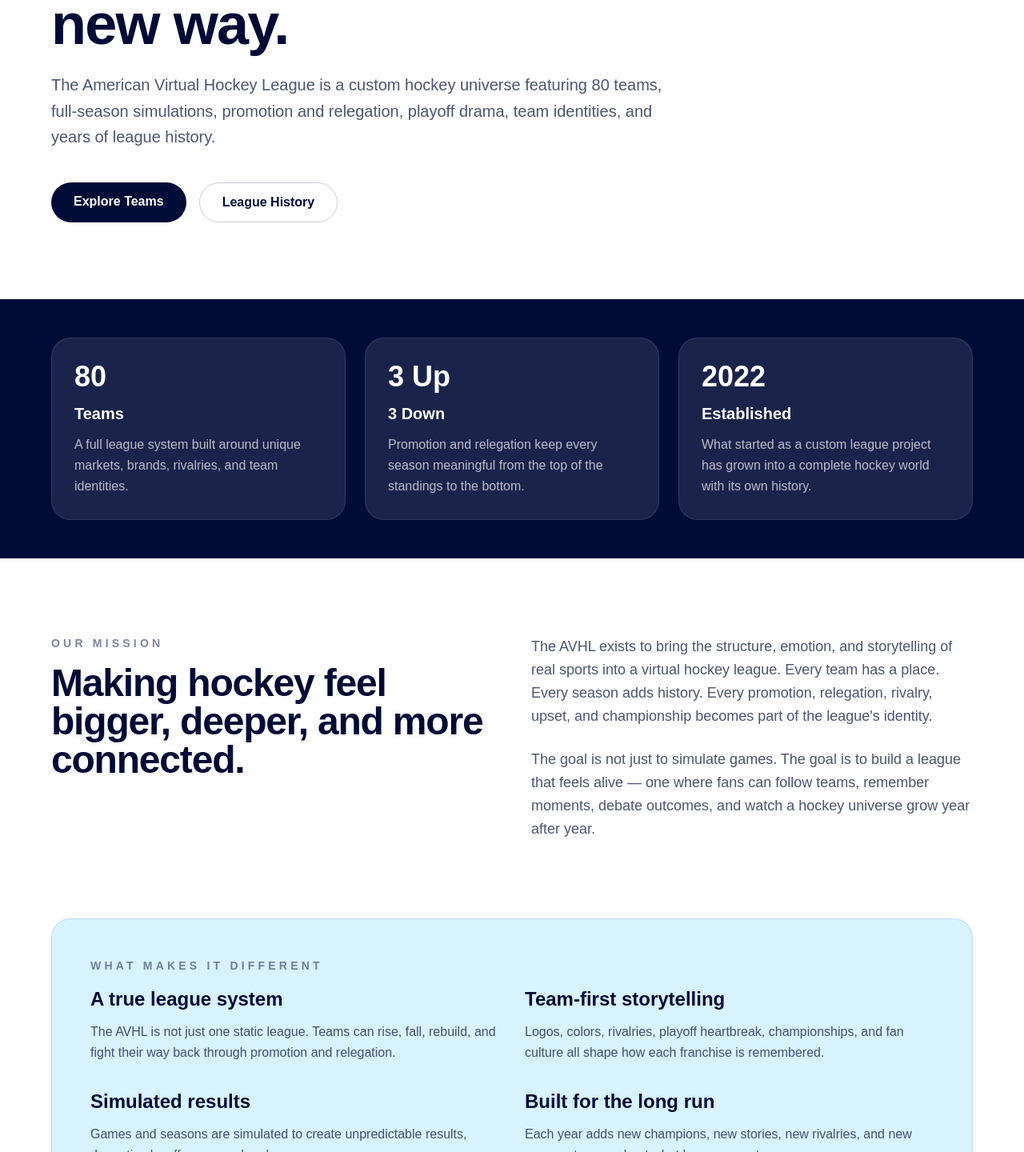
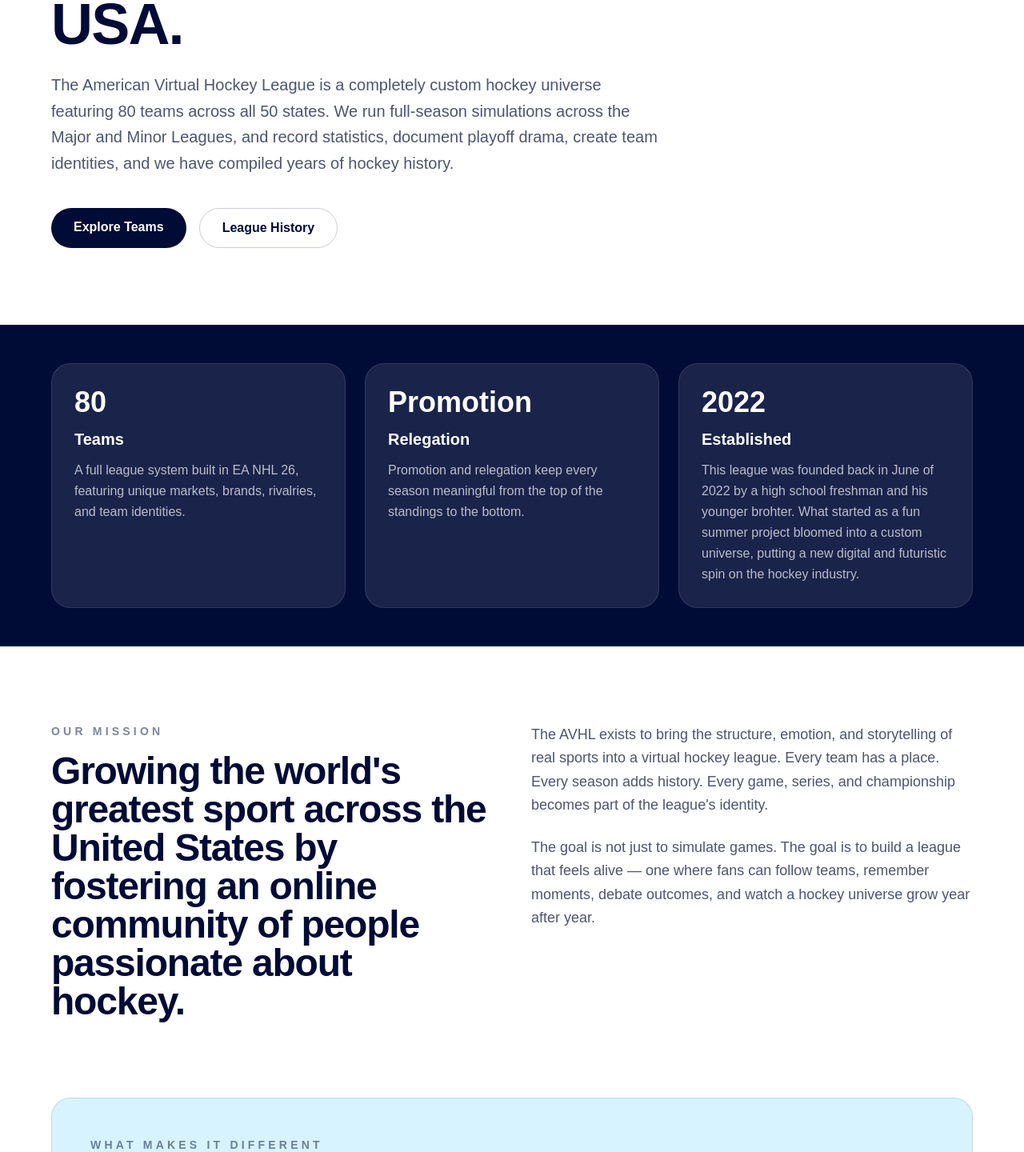
Before and after one commit to cheekssurviv/avhl-site, a Next.js app: page /info in a window 1280 px wide. Shown: the part 210-1650 px from the top of the page at 80% size. Built offline with nearby package versions, Linux system fonts and the light colour scheme.

Commit message:
Update page.js

```diff
--- a/src/app/info/page.js
+++ b/src/app/info/page.js
@@ -10,14 +10,13 @@ export default function InfoPage() {
           </p>
 
           <h1 className="text-5xl md:text-7xl font-black tracking-tight max-w-4xl">
-            Built to grow the game in a new way.
+            Growing hockey in the USA.
           </h1>
 
           <p className="mt-6 text-lg md:text-xl text-[#000B36]/70 max-w-3xl leading-relaxed">
-            The American Virtual Hockey League is a custom hockey universe
-            featuring 80 teams, full-season simulations, promotion and
-            relegation, playoff drama, team identities, and years of league
-            history.
+            The American Virtual Hockey League is a completely custom hockey universe
+            featuring 80 teams across all 50 states. We run full-season simulations across the Major and Minor Leagues,
+            and record statistics, document playoff drama, create team identities, and we have compiled years of hockey history.
           </p>
 
           <div className="mt-10 flex flex-col sm:flex-row gap-4">
@@ -44,14 +43,14 @@ export default function InfoPage() {
             <p className="text-4xl font-black">80</p>
             <h2 className="text-xl font-black mt-3">Teams</h2>
             <p className="text-white/70 mt-3 leading-relaxed">
-              A full league system built around unique markets, brands,
+              A full league system built in EA NHL 26, featuring unique markets, brands,
               rivalries, and team identities.
             </p>
           </div>
 
           <div className="rounded-3xl bg-white/10 p-7 border border-white/10">
-            <p className="text-4xl font-black">3 Up</p>
-            <h2 className="text-xl font-black mt-3">3 Down</h2>
+            <p className="text-4xl font-black">Promotion</p>
+            <h2 className="text-xl font-black mt-3">Relegation</h2>
             <p className="text-white/70 mt-3 leading-relaxed">
               Promotion and relegation keep every season meaningful from the
               top of the standings to the bottom.
@@ -62,8 +61,9 @@ export default function InfoPage() {
             <p className="text-4xl font-black">2022</p>
             <h2 className="text-xl font-black mt-3">Established</h2>
             <p className="text-white/70 mt-3 leading-relaxed">
-              What started as a custom league project has grown into a complete
-              hockey world with its own history.
+              This league was founded back in June of 2022 by a high school freshman and his younger brohter.
+              What started as a fun summer project bloomed into a custom universe, putting a new digital and futuristic spin
+              on the hockey industry.
             </p>
           </div>
         </div>
@@ -77,7 +77,8 @@ export default function InfoPage() {
             </p>
 
             <h2 className="text-4xl md:text-5xl font-black tracking-tight">
-              Making hockey feel bigger, deeper, and more connected.
+              Growing the world's greatest sport across the United States by fostering an online community of
+              people passionate about hockey.
             </h2>
           </div>
 
@@ -85,8 +86,8 @@ export default function InfoPage() {
             <p>
               The AVHL exists to bring the structure, emotion, and storytelling
               of real sports into a virtual hockey league. Every team has a
-              place. Every season adds history. Every promotion, relegation,
-              rivalry, upset, and championship becomes part of the league&apos;s
+              place. Every season adds history. Every game,
+              series, and championship becomes part of the league&apos;s
               identity.
             </p>
 
@@ -112,7 +113,7 @@ export default function InfoPage() {
               <p className="mt-3 text-[#000B36]/70 leading-relaxed">
                 The AVHL is not just one static league. Teams can rise, fall,
                 rebuild, and fight their way back through promotion and
-                relegation.
+                relegation. Fairness is strictly enforced, and parity is superior to professional sports leagues.
               </p>
             </div>
 
```
